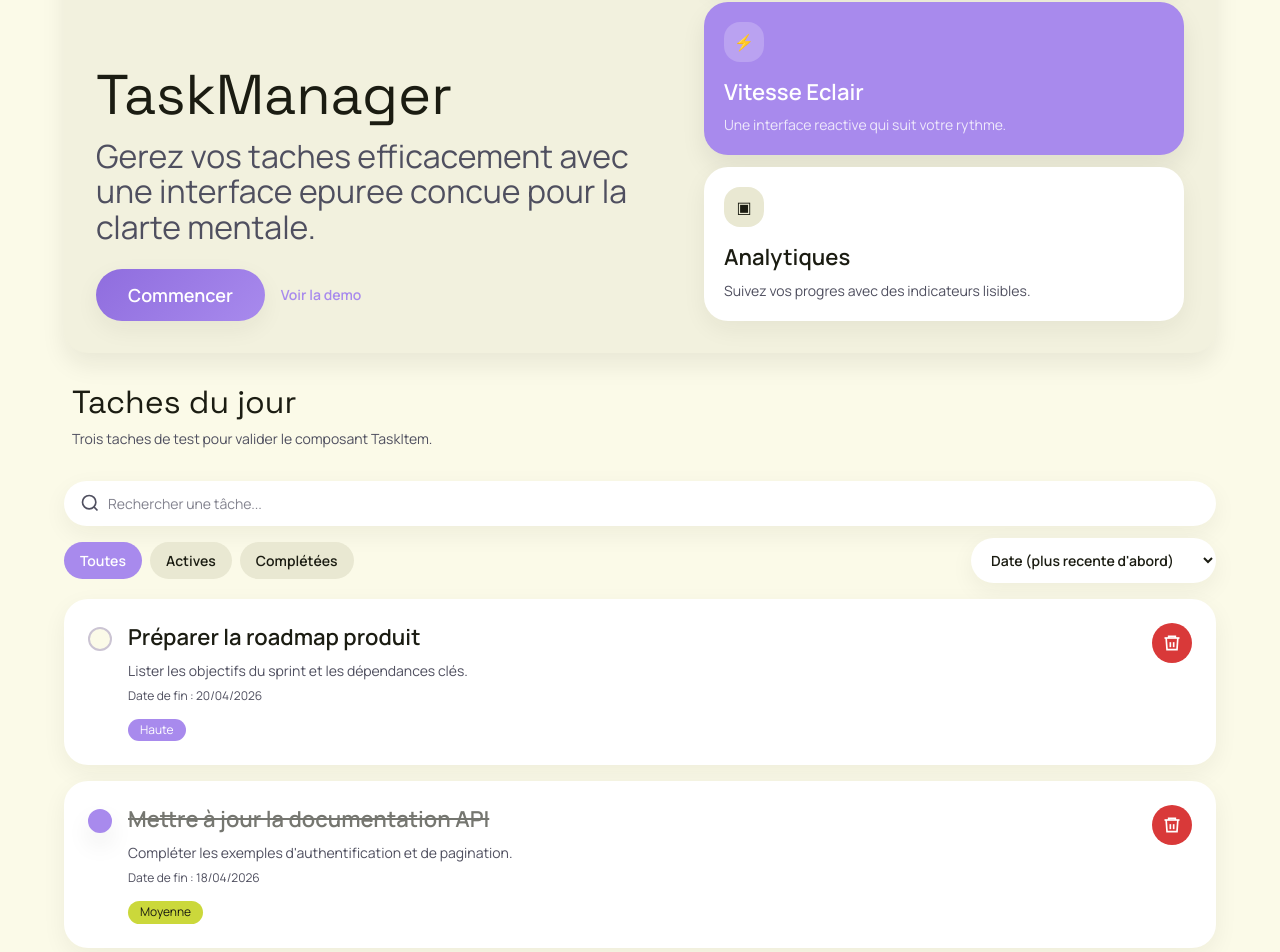
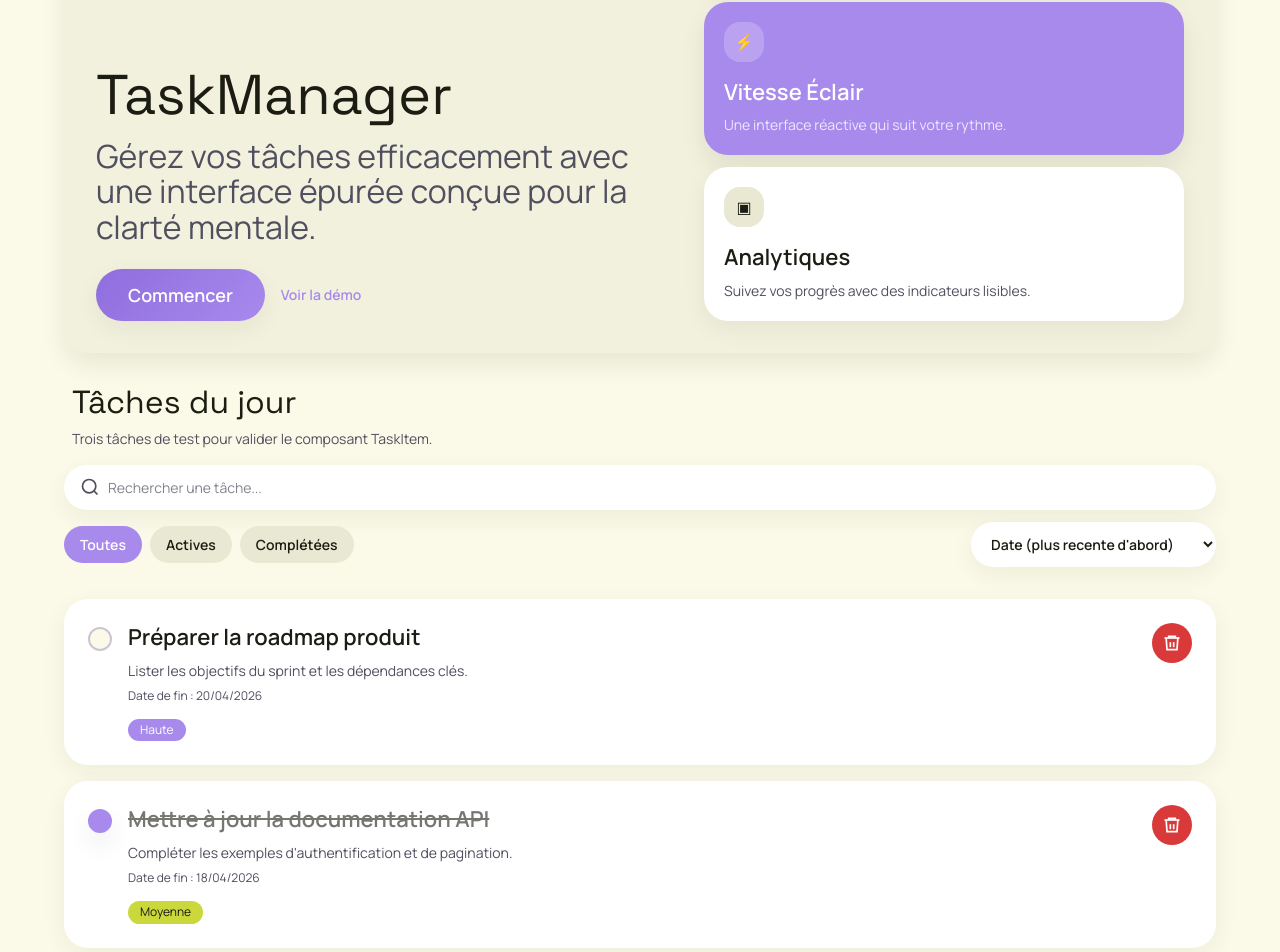
Before and after one commit to ISaejinI/AI-TaskManager, a Next.js app: page / in a window 1280 px wide. Shown: the part 312-1264 px from the top of the page. Built offline with nearby package versions, Linux system fonts and the light colour scheme.

Commit message:
fix: fix accessibility problems

```diff
--- a/src/app/page.js
+++ b/src/app/page.js
@@ -6,8 +6,13 @@ import FilterBar from "../components/FilterBar";
 import TaskList from "../components/TaskList";
 import useTaskFilter from "../hooks/useTaskFilter";
 
-// Page d'accueil avec tests visuels du composant TaskItem
+/*
+  Page d'accueil du TaskManager, orchestrant les composants principaux.
+  Sémantique améliorée :
+  - Ordre hiérarchique : main > header (h1) > section (features) > section (tâches) > TaskList
+*/
 export default function Home() {
+  // État local des tâches (exemple statique)
   const [tasks, setTasks] = useState(() => [
     {
       id: crypto.randomUUID(),
@@ -41,14 +46,17 @@ export default function Home() {
   const [filter, setFilter] = useState("all");
   const [sortOrder, setSortOrder] = useState("dateDesc");
 
+  // La logique de recherche reste extraite ici, dans l'attente d'un hook dédié
   const normalizedQuery = searchQuery.trim().toLowerCase();
-  const filteredTasks = tasks
-    .filter((task) => {
+  const filteredTasks = tasks.filter((task) => {
     if (!normalizedQuery) return true;
     return String(task.title ?? "").toLowerCase().includes(normalizedQuery);
   });
+
+  // Filtrage et tri via le hook custom
   const visibleTasks = useTaskFilter(filteredTasks, filter, sortOrder);
 
+  // Gestion du toggle completed
   const handleToggleTask = (id) => {
     setTasks((currentTasks) =>
       currentTasks.map((task) =>
@@ -57,26 +65,29 @@ export default function Home() {
     );
   };
 
+  // Gestion de la suppression
   const handleDeleteTask = (id) => {
     setTasks((currentTasks) => currentTasks.filter((task) => task.id !== id));
   };
 
   return (
     <main className="flex flex-1 min-h-screen justify-center bg-surface px-3 pb-12 pt-6 sm:px-6">
-      <section
-        className="flex w-full max-w-6xl flex-col gap-8"
-        aria-label="Page d'accueil TaskManager avec tests de tâches"
+      <div className="flex w-full max-w-6xl flex-col gap-8">
+        {/* Bandeau supérieur avec branding et CTA */}
+        <header
+          className="rounded-xl bg-surface-container-low p-8 shadow-soft"
+          aria-label="En-tête principal"
         >
-        <header className="grid gap-8 rounded-xl bg-surface-container-low p-8 shadow-soft lg:grid-cols-[1.2fr_1fr] lg:items-end">
+          <div className="grid gap-8 lg:grid-cols-[1.2fr_1fr] lg:items-end">
             <div className="flex flex-col gap-4">
               <h1 className="font-display text-display-lg text-on-surface">
                 TaskManager
               </h1>
               <p className="max-w-xl text-headline-lg text-on-surface-variant">
-              Gerez vos taches efficacement avec une interface epuree concue
-              pour la clarte mentale.
+                Gérez vos tâches efficacement avec une interface épurée conçue
+                pour la clarté mentale.
               </p>
-            <div className="mt-2 flex items-center gap-4">
+              <nav aria-label="Actions principales" className="mt-2 flex items-center gap-4">
                 <button
                   type="button"
                   className="rounded-full bg-primary-gradient px-8 py-3 text-lg font-semibold text-surface-container-lowest shadow-ambient transition-transform hover:scale-[1.02] focus-visible:outline-none focus-visible:ring-2 focus-visible:ring-primary"
@@ -87,60 +98,68 @@ export default function Home() {
                   href="#liste-taches"
                   className="text-body-md font-semibold text-primary hover:text-primary-strong"
                 >
-                Voir la demo
+                  Voir la démo
                 </a>
+              </nav>
             </div>
-          </div>
-
-          <div className="grid grid-cols-1 gap-3 sm:grid-cols-3 lg:grid-cols-1">
+            {/* Section sémantique regroupant les features */}
+            <section
+              className="grid grid-cols-1 gap-3 sm:grid-cols-3 lg:grid-cols-1"
+              aria-label="Fonctionnalités principales"
+            >
               <article className="rounded-xl bg-surface-container-lowest p-5 shadow-ambient">
                 <div className="mb-4 inline-flex h-10 w-10 items-center justify-center rounded-lg bg-secondary text-on-surface">
+                  {/* Icône illustrative, pure déco */}
                   ◎
                 </div>
-              <h3 className="font-body text-title-lg font-semibold text-on-surface">
+                <h2 className="font-body text-title-lg font-semibold text-on-surface text-lg">
                   Focus Absolu
-              </h3>
+                </h2>
                 <p className="mt-2 text-body-md text-on-surface-variant">
-                Eliminez les distractions avec une organisation claire.
+                  Éliminez les distractions avec une organisation claire.
                 </p>
               </article>
-
               <article className="rounded-xl bg-primary p-5 text-surface-container-lowest shadow-soft">
                 <div className="mb-4 inline-flex h-10 w-10 items-center justify-center rounded-lg bg-surface-container-lowest/20">
                   ⚡
                 </div>
-              <h3 className="font-body text-title-lg font-semibold">
-                Vitesse Eclair
-              </h3>
+                <h2 className="font-body text-title-lg font-semibold text-lg">
+                  Vitesse Éclair
+                </h2>
                 <p className="mt-2 text-body-md text-surface-container-lowest/80">
-                Une interface reactive qui suit votre rythme.
+                  Une interface réactive qui suit votre rythme.
                 </p>
               </article>
-
               <article className="rounded-xl bg-surface-container-lowest p-5 shadow-ambient">
                 <div className="mb-4 inline-flex h-10 w-10 items-center justify-center rounded-lg bg-surface-container-high text-on-surface">
                   ▣
                 </div>
-              <h3 className="font-body text-title-lg font-semibold text-on-surface">
+                <h2 className="font-body text-title-lg font-semibold text-on-surface text-lg">
                   Analytiques
-              </h3>
+                </h2>
                 <p className="mt-2 text-body-md text-on-surface-variant">
-                Suivez vos progres avec des indicateurs lisibles.
+                  Suivez vos progrès avec des indicateurs lisibles.
                 </p>
               </article>
+            </section>
           </div>
         </header>
 
+        {/* Section de la liste des tâches */}
+        <section
+          id="liste-taches"
+          className="flex flex-col gap-4"
+          aria-label="Tâches du jour"
+        >
           <header className="flex flex-col gap-2 px-2">
             <h2 className="font-display text-headline-lg text-on-surface">
-            Taches du jour
+              Tâches du jour
             </h2>
             <p className="text-body-md text-on-surface-variant">
-            Trois taches de test pour valider le composant TaskItem.
+              Trois tâches de test pour valider le composant TaskItem.
             </p>
           </header>
-
-        <div id="liste-taches">
+          {/* Barre de recherche et filtres */}
           <div className="mb-4 flex flex-col gap-3">
             <SearchBar value={searchQuery} onChange={setSearchQuery} />
             <FilterBar
@@ -150,13 +169,14 @@ export default function Home() {
               onSortChange={setSortOrder}
             />
           </div>
+          {/* Liste des tâches avec gestion toggle et suppression */}
           <TaskList
             tasks={visibleTasks}
             onToggle={handleToggleTask}
             onDelete={handleDeleteTask}
           />
+        </section>
       </div>
-      </section>
     </main>
   );
 }
```
Lines whose indentation alone changed are shown as unchanged.
